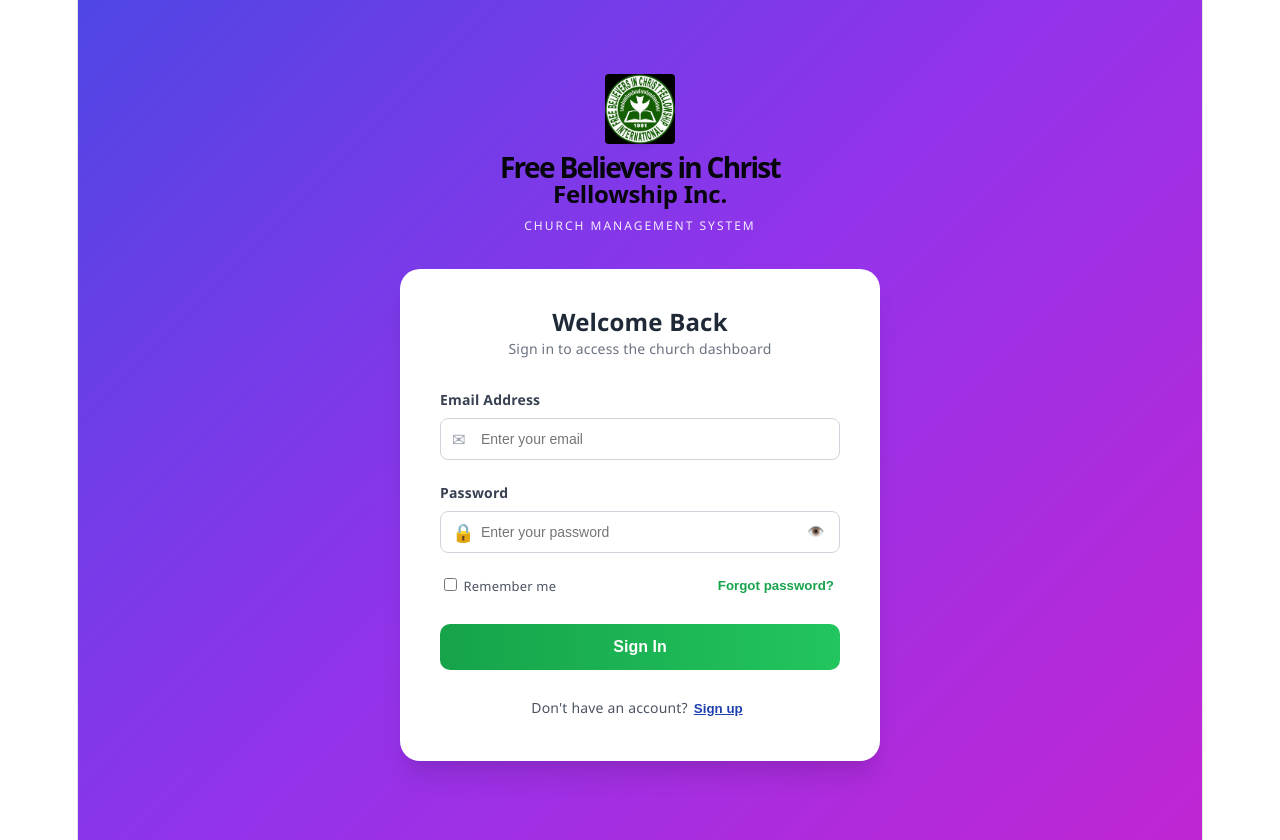
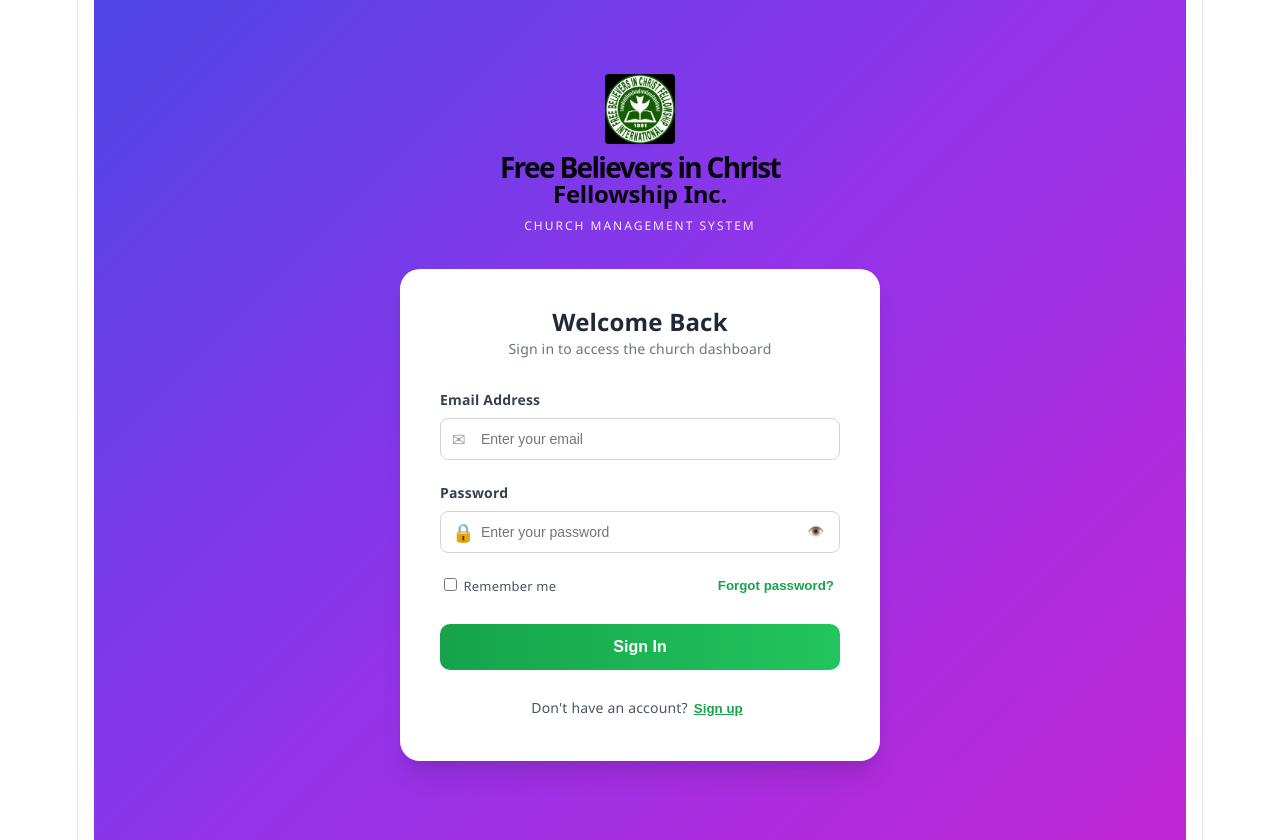
Before and after one commit to Norats-rats/ChurchManagementSysMK2, a React (Vite) app: page / in a window 1280 px wide. Built offline with nearby package versions, Linux system fonts and the light colour scheme; no server answers.

Commit message:
some more css +

```diff
--- a/src/App.jsx
+++ b/src/App.jsx
@@ -181,7 +181,7 @@ const LoginScreen = ({ onLoginSuccess, onGoToSignup, onGoToForgot }) => {
           Don't have an account?
           <button
             onClick={onGoToSignup}
-            style={{background:'none', border:'none', color:'#1e40af', cursor:'pointer', fontWeight:'bold', textDecoration:'underline'}}
+            style={{background:'none', border:'none', color:'var(--color-primary)', cursor:'pointer', fontWeight:'bold', textDecoration:'underline'}}
           >
             Sign up
           </button>
--- a/src/components/shared/advisinglist.jsx
+++ b/src/components/shared/advisinglist.jsx
@@ -139,9 +139,9 @@ const Advising = ({ user, role }) => {
     formRow: { display: 'grid', gap: '16px', marginBottom: '16px' },
     input: { width: '100%', padding: '14px', borderRadius: '14px', border: '1px solid #cbd5e1', fontSize: '15px', outline: 'none' },
     textArea: { minHeight: '120px', resize: 'vertical', padding: '14px', borderRadius: '14px', border: '1px solid #cbd5e1', fontSize: '15px', outline: 'none' },
-    buttonPrimary: { padding: '14px 24px', borderRadius: '14px', border: 'none', backgroundColor: '#2563eb', color: '#fff', fontWeight: '700', cursor: 'pointer' },
+    buttonPrimary: { padding: '14px 24px', borderRadius: '14px', border: 'none', backgroundColor: 'var(--color-primary)', color: '#fff', fontWeight: '700', cursor: 'pointer' },
     buttonSecondary: { padding: '12px 20px', borderRadius: '14px', border: '1px solid #cbd5e1', background: '#fff', color: '#334155', cursor: 'pointer' },
-    badge: (status) => ({ display: 'inline-flex', padding: '7px 12px', borderRadius: '999px', fontSize: '12px', fontWeight: '700', textTransform: 'uppercase', letterSpacing: '0.04em', backgroundColor: status === 'Accepted' ? '#dcfce7' : status === 'Archived' ? '#f8fafc' : '#eff6ff', color: status === 'Accepted' ? '#166534' : status === 'Archived' ? '#475569' : '#2563eb' }),
+    badge: (status) => ({ display: 'inline-flex', padding: '7px 12px', borderRadius: '999px', fontSize: '12px', fontWeight: '700', textTransform: 'uppercase', letterSpacing: '0.04em', backgroundColor: status === 'Accepted' ? '#dcfce7' : status === 'Archived' ? '#f8fafc' : '#f0fdf4', color: status === 'Accepted' ? 'var(--color-primary)' : status === 'Archived' ? '#475569' : 'var(--color-primary)' }),
     metaRow: { display: 'flex', flexWrap: 'wrap', gap: '12px', marginBottom: '16px', color: '#64748b', fontSize: '13px' },
     fieldGroup: { display: 'grid', gap: '12px', marginBottom: '14px' },
     sectionHeader: { margin: '0 0 12px 0', color: '#1e293b' },
--- a/src/components/shared/profile.jsx
+++ b/src/components/shared/profile.jsx
@@ -339,7 +339,7 @@ const styles = {
     padding: '14px 20px',
     borderRadius: 16,
     border: 'none',
-    background: '#2563eb',
+    background: 'var(--color-primary)',
     color: '#ffffff',
     fontWeight: 700,
     cursor: 'pointer',
--- a/src/components/shared/signup.jsx
+++ b/src/components/shared/signup.jsx
@@ -150,12 +150,12 @@ const response = await api.verifyOtp({
             <input
               type="checkbox"
               name="agreeTerms"
-              style={{accentColor: '#1e40af'}}
+              style={{accentColor: 'var(--color-primary)'}}
               onChange={handleChange}
               required
             />
             <span style={{ fontSize: '12px', color: '#cbd5e1' }}>
-              I agree to the <span style={{ color: '#60a5fa', textDecoration: 'underline' }}>Terms & Conditions</span>
+              I agree to the <span style={{ color: 'var(--color-primary)', textDecoration: 'underline' }}>Terms & Conditions</span>
             </span>
           </div>
 
@@ -166,7 +166,7 @@ const response = await api.verifyOtp({
           Already have an account?
           <button
             onClick={onGoToLogin}
-            style={{ background: 'none', border: 'none', color: '#60a5fa', cursor: 'pointer', fontWeight: 'bold', textDecoration: 'underline', padding: '0 5px' }}
+            style={{ background: 'none', border: 'none', color: 'var(--color-primary)', cursor: 'pointer', fontWeight: 'bold', textDecoration: 'underline', padding: '0 5px' }}
           >
             Log in
           </button>
--- a/src/index.css
+++ b/src/index.css
@@ -57,8 +57,8 @@ body {
 }
 
 #root {
-  width: 1126px;
-  max-width: 100%;
+  max-width: 1126px;
+  width: 100%;
   margin: 0 auto;
   text-align: center;
   border-inline: 1px solid var(--border);
@@ -66,6 +66,14 @@ body {
   display: flex;
   flex-direction: column;
   box-sizing: border-box;
+  padding: 0 16px;
+}
+
+@media (max-width: 768px) {
+  :root {
+    font-size: 16px;
+  }
+  #root { padding: 0 12px; }
 }
 
 h1,
--- a/src/roles/admin/dashboard.jsx
+++ b/src/roles/admin/dashboard.jsx
@@ -759,20 +759,20 @@ const Dashboard = ({ user, role: rawRole, onLogout }) => {
 };
 
 const bulletinCardStyle = { background: '#fff', padding: '30px', borderRadius: '24px', border: '1px solid #e2e8f0', boxShadow: '0 4px 6px -1px rgba(0,0,0,0.1)' };
-const announcementBoxStyle = { background: '#f8fafc', padding: '25px', borderRadius: '16px', borderLeft: '5px solid #3b82f6', fontSize: '19px', color: '#1e293b', margin: '20px 0' };
+const announcementBoxStyle = { background: '#f8fafc', padding: '25px', borderRadius: '16px', borderLeft: '5px solid var(--color-accent)', fontSize: '19px', color: '#1e293b', margin: '20px 0' };
 const triviaBoxStyle = { marginTop: '20px', padding: '15px', background: '#fffbeb', borderRadius: '12px', border: '1px solid #fef3c7' };
-const leaderInputCard = { background: '#eff6ff', padding: '20px', borderRadius: '16px', border: '2px solid #bfdbfe', marginBottom: '20px' };
+const leaderInputCard = { background: '#f0fdf4', padding: '20px', borderRadius: '16px', border: '2px solid rgba(34,197,94,0.12)', marginBottom: '20px' };
 const kpiCardStyle = { background: '#fff', padding: '20px', borderRadius: '16px', border: '1px solid #e2e8f0', boxShadow: '0 2px 4px rgba(0,0,0,0.05)', textAlign: 'center' };
 const kpiLabelStyle = { fontSize: '11px', fontWeight: 'bold', color: '#64748b', textTransform: 'uppercase', letterSpacing: '0.5px' };
 const kpiValueStyle = { fontSize: '24px', fontWeight: '800', marginTop: '8px', color: '#0f172a' };
 const inputStyle = { flex: 1, padding: '12px', borderRadius: '10px', border: '1px solid #cbd5e1', fontSize: '15px' };
-const postBtnStyle = { background: '#2563eb', color: '#fff', border: 'none', padding: '0 25px', borderRadius: '10px', fontSize: '15px', fontWeight: 'bold', cursor: 'pointer' };
+const postBtnStyle = { background: 'var(--color-primary)', color: '#fff', border: 'none', padding: '0 25px', borderRadius: '10px', fontSize: '15px', fontWeight: 'bold', cursor: 'pointer' };
 const quoteContainerStyle = { marginTop: '30px', padding: '40px', background: '#f1f5f9', borderRadius: '24px', textAlign: 'center', position: 'relative' };
 const quoteIconStyle = { fontSize: '80px', color: '#cbd5e1', position: 'absolute', top: '-10px', left: '30px', fontFamily: 'serif', lineHeight: '1' };
 const quoteTextStyle = { fontSize: '22px', italic: 'true', color: '#334155', position: 'relative', zIndex: '1', margin: '0 0 15px 0' };
 const quoteAuthorStyle = { fontSize: '15px', color: '#64748b', position: 'relative', zIndex: '1' };
 const profileAvatarButtonStyle = { width: '44px', height: '44px', borderRadius: '50%', border: '1px solid #cbd5e1', background: '#fff', padding: '0', display: 'flex', alignItems: 'center', justifyContent: 'center', cursor: 'pointer' };
 const avatarImageStyle = { width: '100%', height: '100%', objectFit: 'cover', borderRadius: '50%' };
-const avatarInitialsStyle = { width: '100%', height: '100%', display: 'flex', alignItems: 'center', justifyContent: 'center', background: '#3b82f6', color: '#fff', borderRadius: '#50%', fontWeight: '700' };
+const avatarInitialsStyle = { width: '100%', height: '100%', display: 'flex', alignItems: 'center', justifyContent: 'center', background: 'var(--color-primary)', color: '#fff', borderRadius: '#50%', fontWeight: '700' };
 
 export default Dashboard;
```
